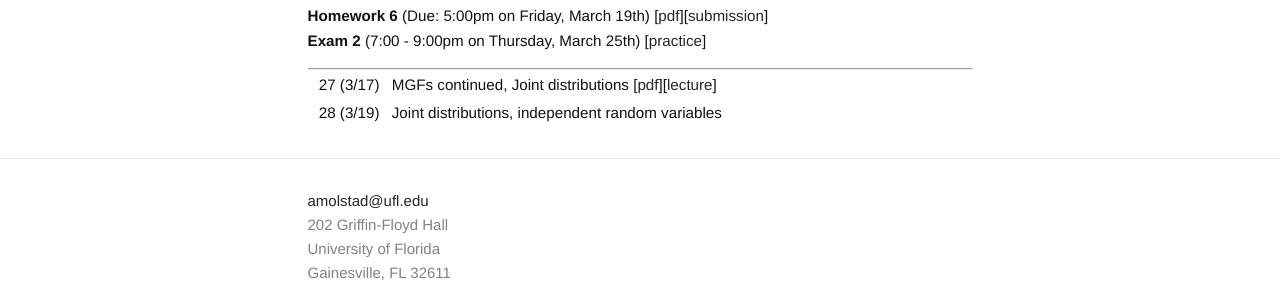
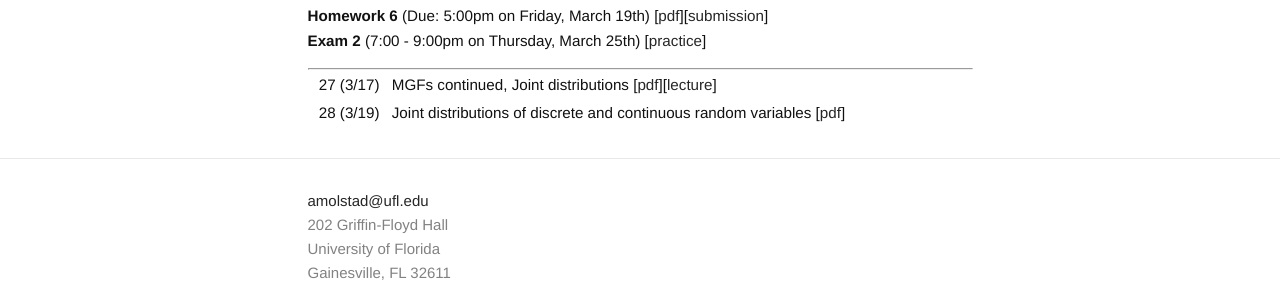
Before and after one commit to ajmolstad/ajmolstad.github.io, a Jekyll site: the page built from S21_STA4321.md, in a window 1280 px wide. Shown: the part 1324-1621 px from the top of the page. Built offline with Jekyll 4.4.1, drawn with Linux system fonts in a browser that asks for light colours.

Commit message:
Update S21_STA4321.md

```diff
--- a/S21_STA4321.md
+++ b/S21_STA4321.md
@@ -82,4 +82,4 @@ Note that you must be logged into your UFL eLearning account to access course ma
 ----------------
 
 || 27 (3/17)  || MGFs continued, Joint distributions [[pdf](https://ufl.instructure.com/files/58001468/download?download_frd=1)][[lecture](https://ufl.instructure.com/files/58008301/download?download_frd=1)] ||
-|| 28 (3/19)  || Joint distributions, independent random variables ||
+|| 28 (3/19)  || Joint distributions of discrete and continuous random variables [[pdf](https://ufl.instructure.com/files/58065355/download?download_frd=1)] ||
```
